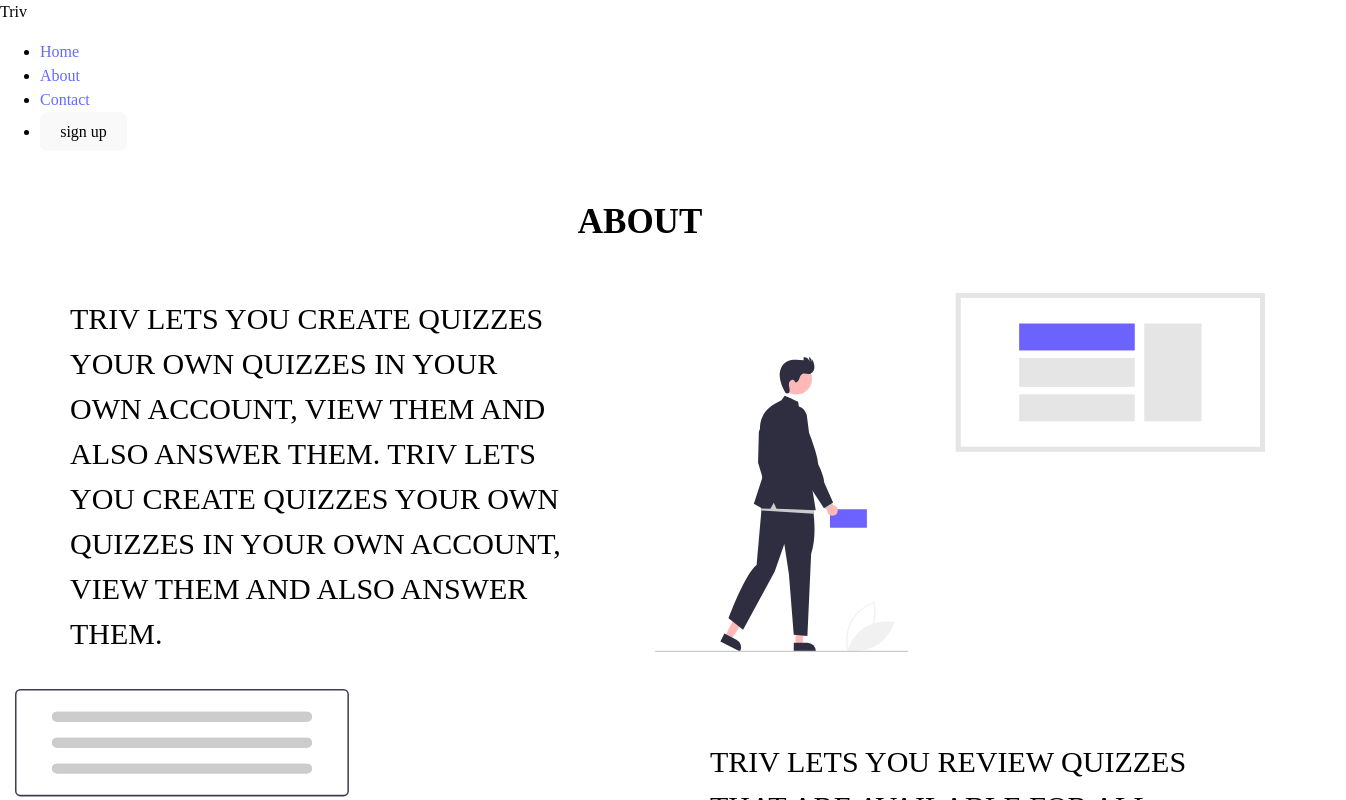
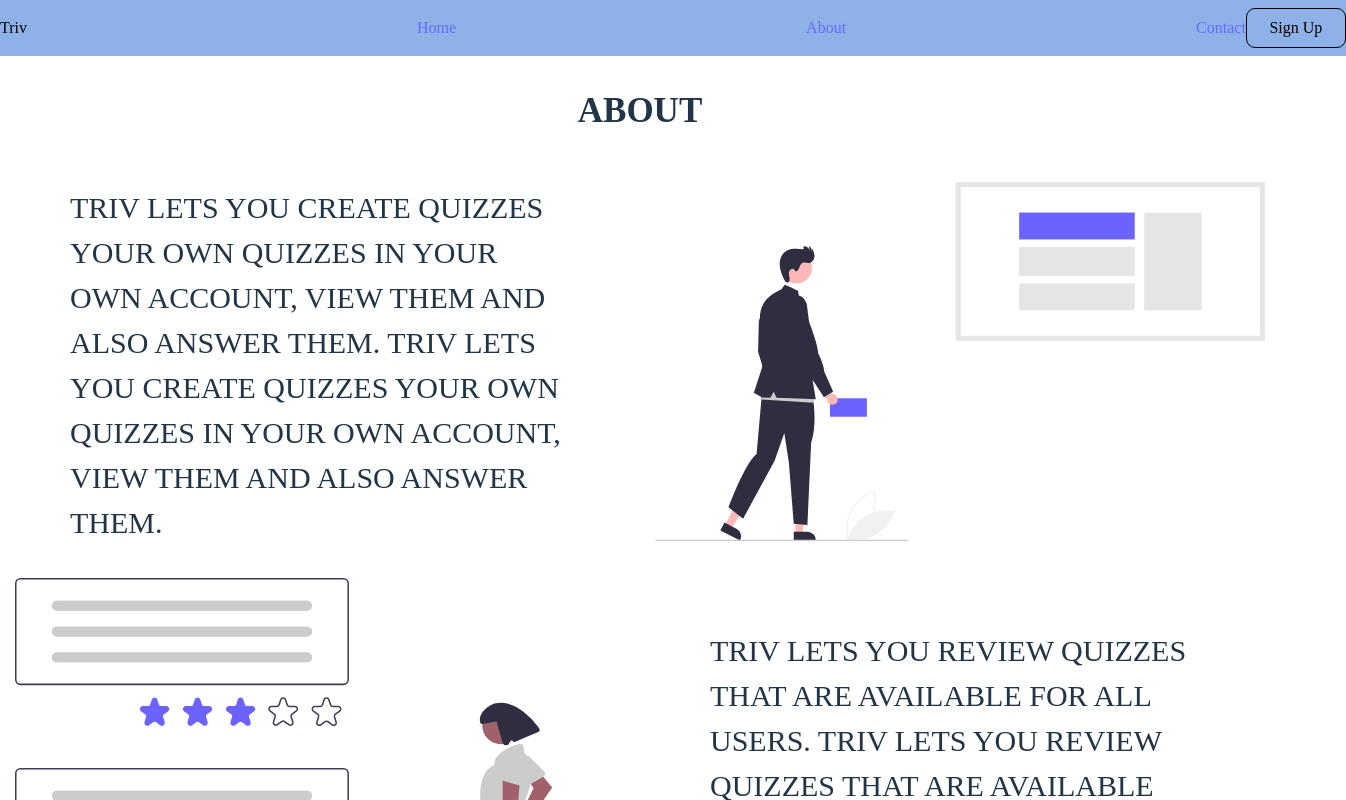
Before and after one commit to TrivOrg/Triv, a React (Vite) app: page / in a window 1280 px wide. Shown: the top 800 px of the page, 1346 px wide, since content can reach past the window. Built offline with nearby package versions, Linux system fonts and the light colour scheme; a web font is replaced by a local one.

Commit message:
💄style: add font color to the logo

```diff
--- a/src/App.css
+++ b/src/App.css
@@ -2,6 +2,6 @@
 
 *{
   font-family: 'Irish Grover', cursive;
-  background-color: white;
-  color: black;
+  /* background-color: white;
+  color: black; */
 }
--- a/src/components/Nav/Navbar.css
+++ b/src/components/Nav/Navbar.css
@@ -0,0 +1,26 @@
+.nav-container{
+  background-color: #8EB2E8;
+  display: flex;
+  align-items: center;
+  justify-content: space-around;
+}
+ul{
+  list-style-type: none;
+  display: flex;
+  justify-content: center;
+  text-decoration: none;
+}
+li{
+  padding-left: 350px;
+  text-decoration: none;
+}
+.logo{
+  color: black;
+}
+.sign-up{
+  width: 100px;
+  border-radius: 9px;
+  background-color: #8EB2E8;
+  border-color: black;
+  color: black;
+}
--- a/src/components/Nav/Navbar.jsx
+++ b/src/components/Nav/Navbar.jsx
@@ -11,12 +11,12 @@ const Navbar = () => {
           <li><a href="home">Home</a></li>
           <li><a href="about">About</a></li>
           <li><a href="contact">Contact</a></li>
-          <li>
-            <button>
-              sign up
-            </button>
-          </li>
         </ul>
+        <div className="button">
+          <button className="sign-up">
+            Sign Up
+          </button>
+        </div>
       </div>
     </>
   )
```
